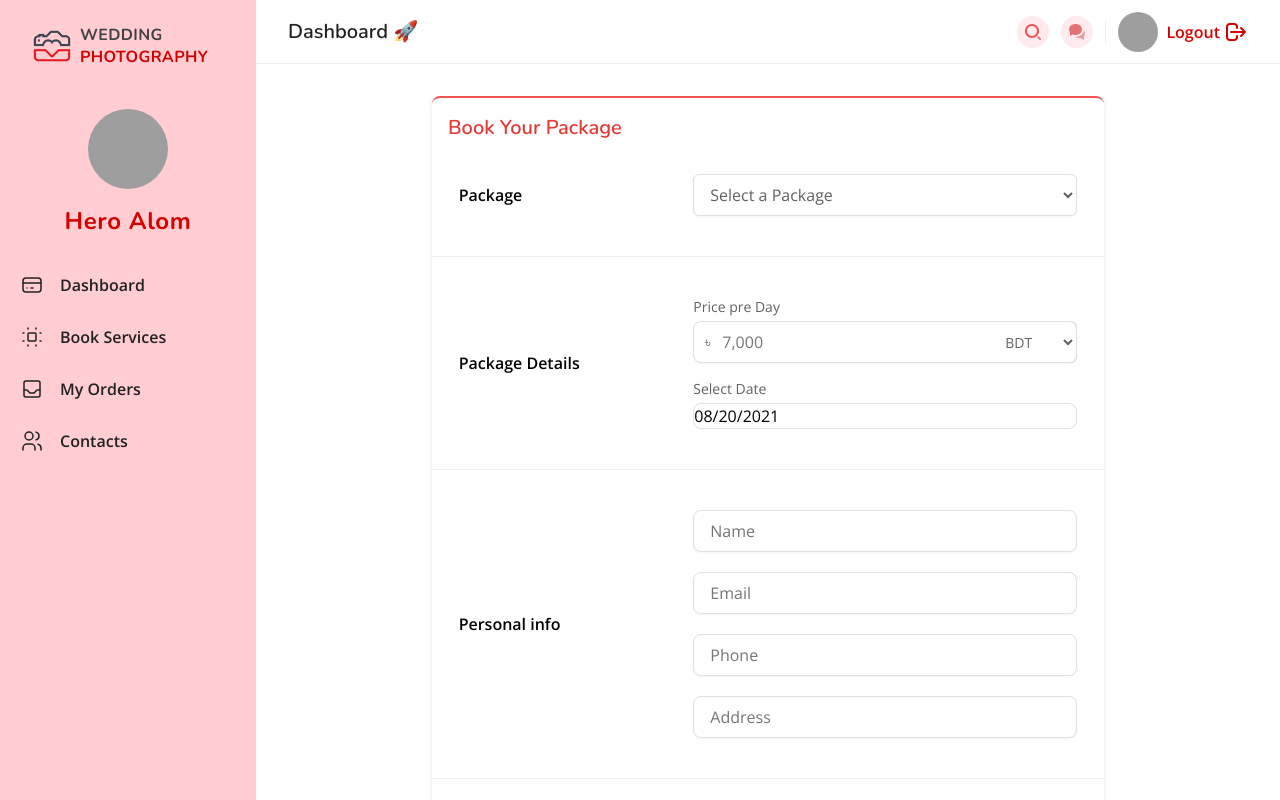
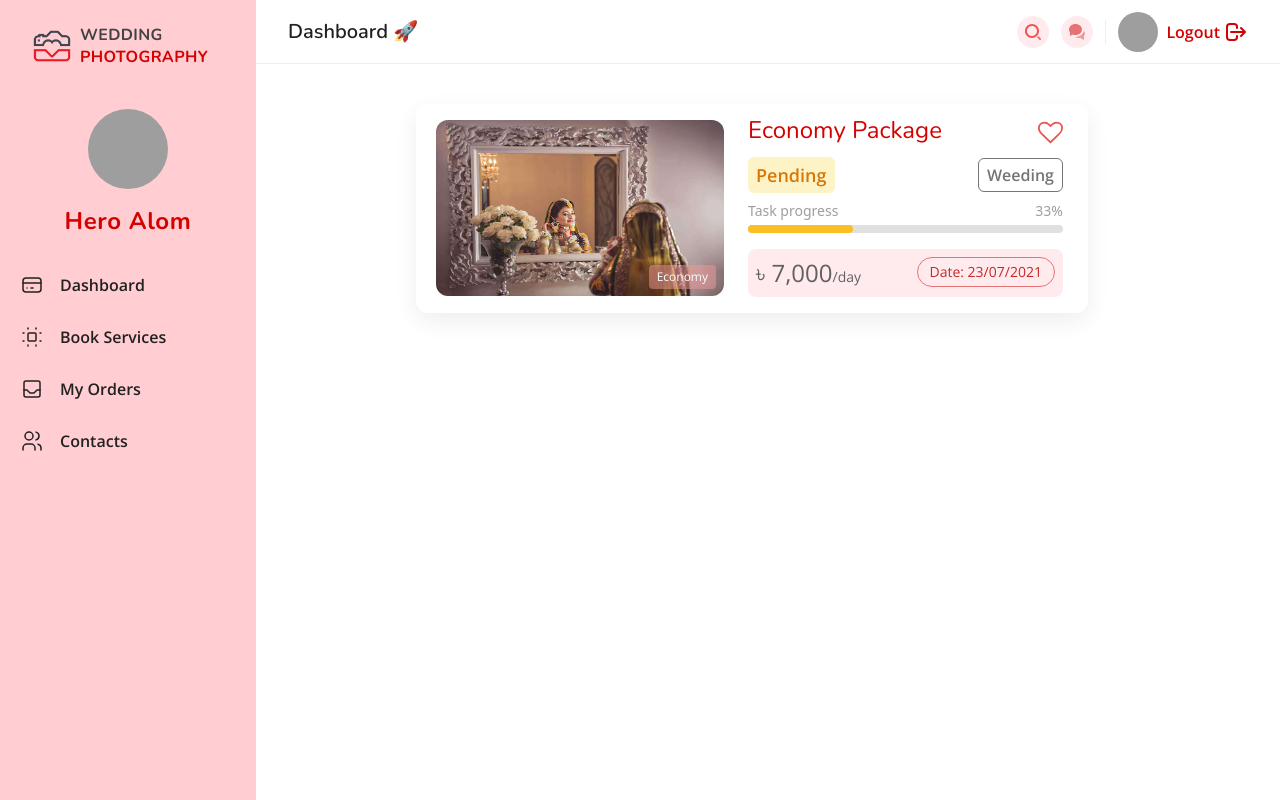
Before and after one commit to PriontoAbdullah/Wedding-Photography-Service, a React (Create React App) app in the folder client/: page /dashboard in a window 1280 px wide. Built offline with nearby package versions, Linux system fonts and the light colour scheme; grey boxes are pictures that could not be loaded.

Commit message:
My Ordere page done

```diff
--- a/client/src/components/Dashboard/Dashboard.js
+++ b/client/src/components/Dashboard/Dashboard.js
@@ -1,7 +1,8 @@
 import React, { useState } from "react";
 import Header from "./Header";
 import Sidebar from "./Sidebar";
-import BookService from "./UserPannel/BookService";
+// import BookService from "./UserPannel/BookService";
+import MyOrder from "./UserPannel/MyOrder";
 // import DashboardFooter from "./Welcome/DashboardFooter";
 // import Statistics from "./Welcome/Statistics";
 // import WelcomeBanner from "./Welcome/WelcomeBanner";
@@ -27,7 +28,8 @@ const Dashboard = () => {
             <DashboardFooter /> */}
 
             {/* Book Service */}
-            <BookService />
+            {/* <BookService /> */}
+            <MyOrder />
           </div>
         </main>
       </div>
--- /dev/null
+++ b/client/src/components/Dashboard/UserPannel/MyOrder.js
@@ -0,0 +1,73 @@
+import React from "react";
+import pagkageImage from "../../../images/services/Bride-4.jpg";
+
+const MyOrder = () => {
+  return (
+    <section class="container items-center px-3 py-2 lg:px-32">
+      <div class="p-4 bg-white shadow-3xl max-w-2xl rounded-xl flex justify-start dark:bg-gray-800 md:flex-row flex-col gap-2">
+        <div class="relative pl-0 md:pl-1">
+          <img
+            src={pagkageImage}
+            class="rounded-xl w-full max-h-56 md:w-72 md:max-h-44"
+            alt="package"
+          />
+          <span class="font-body font-medium px-2 py-1 text-gray-50 bg-red-200 text-xs rounded absolute right-2 bottom-2 bg-opacity-50">
+            Economy
+          </span>
+        </div>
+        <div class="flex flex-col justify-between pl-0 sm:pl-4">
+          <div class="flex items-start justify-between text-red-accent-700 dark:text-white my-2 md:m-0">
+            <p class="font-display text-2xl leading-5">Economy Package</p>
+            <button class="ml-24 text-red-400 hover:text-red-700">
+              <svg
+                width="25"
+                height="25"
+                fill="currentColor"
+                viewBox="0 0 1792 1792"
+                xmlns="http://www.w3.org/2000/svg"
+              >
+                <path d="M1664 596q0-81-21.5-143t-55-98.5-81.5-59.5-94-31-98-8-112 25.5-110.5 64-86.5 72-60 61.5q-18 22-49 22t-49-22q-24-28-60-61.5t-86.5-72-110.5-64-112-25.5-98 8-94 31-81.5 59.5-55 98.5-21.5 143q0 168 187 355l581 560 580-559q188-188 188-356zm128 0q0 221-229 450l-623 600q-18 18-44 18t-44-18l-624-602q-10-8-27.5-26t-55.5-65.5-68-97.5-53.5-121-23.5-138q0-220 127-344t351-124q62 0 126.5 21.5t120 58 95.5 68.5 76 68q36-36 76-68t95.5-68.5 120-58 126.5-21.5q224 0 351 124t127 344z"></path>
+              </svg>
+            </button>
+          </div>
+
+          <div class="flex items-center justify-between mt-3 space-x-12 font-body">
+            <span class="px-2 py-1 flex items-center font-semibold text-lg rounded-md text-yellow-600 bg-yellow-100">
+              Pending
+            </span>
+            <span class="px-2 py-1 flex items-center font-semibold text-base rounded-md text-gray-600 border border-gray-600 bg-white">
+              Weeding
+            </span>
+          </div>
+
+          <div class="mt-4 sm:mt-2">
+            <div class="flex text-sm text-gray-500 items-center justify-between">
+              <p>Task progress</p>
+              <p>33%</p>
+            </div>
+            <div class="w-full h-2 bg-gray-300 rounded-full mt-1 mb-4">
+              <div class="w-1/3 h-full text-center text-xs text-white bg-yellow-400 rounded-full"></div>
+            </div>
+          </div>
+
+          <div class="flex items-center rounded-lg justify-between p-2 bg-red-50 font-body">
+            <div class="flex items-start w-full justify-between">
+              <p class="flex-grow w-full text-2xl text-gray-700 font-medium">
+                <span class="text-gray-700 font-light text-md">৳ </span>
+                7,000
+                <span class="text-sm font-light text-gray-700 font-medium">
+                  /day
+                </span>
+              </p>
+              <span class="px-3 py-1 flex-none text-sm rounded-full text-red-800 border border-red-300">
+                Date: 23/07/2021
+              </span>
+            </div>
+          </div>
+        </div>
+      </div>
+    </section>
+  );
+};
+
+export default MyOrder;
```
